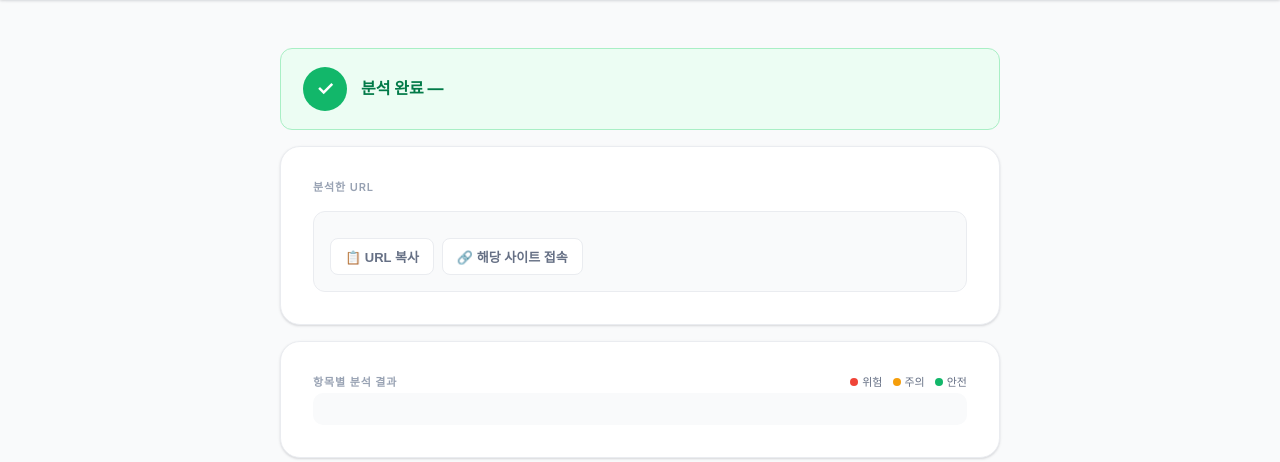
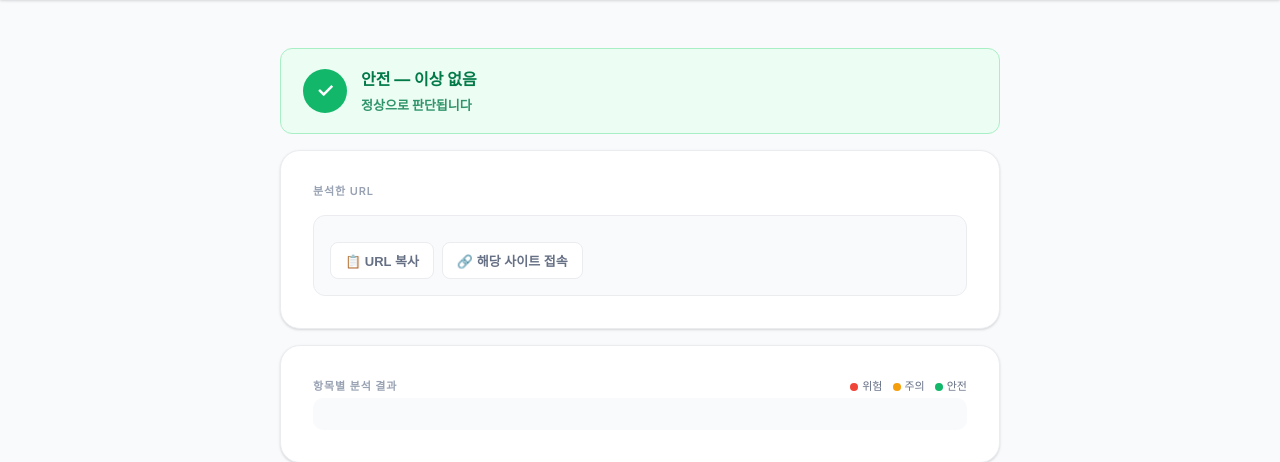
Before and after one commit to abffks99-create/Codeshot_amen, a Flask app: template templates/result_crawl.html in a window 1280 px wide. Shown: the part 64-526 px from the top of the page. Run offline with Flask 3, Linux system fonts and the light colour scheme; the template is opened without the code that fills it, so the values that code supplies are empty; parts of the project's set-up code (start-up, migrations or seed data) failed here and were passed over.

Commit message:
수정 사항 수정

```diff
--- a/app.py
+++ b/app.py
@@ -552,7 +552,7 @@ def upload():
             img_mime = mime_map.get(ext, 'image/jpeg')
             JSON_TEMPLATE = '''
 {
-  "level": "고위험 또는 중위험 또는 저위험 또는 안전 중 하나",
+  "level": "고위험 또는 주의 또는 안전 중 하나",
   "items": [
     {
       "status": "danger 또는 warning 또는 safe 중 하나",
@@ -617,10 +617,9 @@ def upload():
                 "safe는 해당 항목이 완전히 검증된 경우에만 사용하고, 불확실하면 warning을 사용하세요.\n\n"
                 "⚠️ level(전체 위험도) 판정 기준:\n"
                 "- 안전: 모든 항목이 100% 안전하고 피싱 요소가 전혀 없을 때만 사용\n"
-                "- 저위험: 의심 요소가 매우 적고 정상일 가능성이 높을 때\n"
-                "- 중위험: 확실하지 않거나 애매한 경우, 의심 요소가 일부 있을 때\n"
+                "- 주의: 의심 요소가 일부 있거나 확실하지 않은 경우 (저위험·중위험 모두 포함)\n"
                 "- 고위험: 피싱 패턴이 명확히 발견될 때\n"
-                "확실히 안전하다고 보장할 수 없으면 반드시 중위험 이상으로 판정하세요.\n\n"
+                "확실히 안전하다고 보장할 수 없으면 반드시 주의 이상으로 판정하세요.\n\n"
                 "답변은 반드시 한국어로 작성하고, JSON만 출력하세요.\n"
             )
             from google.genai import types as _gtypes
@@ -741,7 +740,7 @@ def crawl():
 
         JSON_TEMPLATE_CRAWL = '''
 {
-  "level": "고위험 또는 중위험 또는 저위험 또는 안전 중 하나",
+  "level": "고위험 또는 주의 또는 안전 중 하나",
   "items": [
     {
       "status": "danger 또는 warning 또는 safe 중 하나",
@@ -817,10 +816,9 @@ def crawl():
             "safe는 해당 항목이 완전히 검증된 경우에만 사용하고, 불확실하면 warning을 사용하세요.\n\n"
             "⚠️ level(전체 위험도) 판정 기준:\n"
             "- 안전: 공식 인증된 기관 사이트이고 모든 항목이 100% 안전할 때만 사용\n"
-            "- 저위험: 의심 요소가 매우 적고 정상일 가능성이 높을 때\n"
-            "- 중위험: 확실하지 않거나 애매한 경우, 의심 요소가 일부 있을 때\n"
+            "- 주의: 의심 요소가 일부 있거나 확실하지 않은 경우 (저위험·중위험 모두 포함)\n"
             "- 고위험: 피싱 패턴이 명확히 발견될 때\n"
-            "확실히 안전하다고 보장할 수 없으면 반드시 중위험 이상으로 판정하세요.\n\n"
+            "확실히 안전하다고 보장할 수 없으면 반드시 주의 이상으로 판정하세요.\n\n"
             "답변은 반드시 한국어로 작성하고, JSON만 출력하세요.\n"
         )
 
@@ -872,10 +870,9 @@ def crawl():
                 level_str = raw
 
             if '고위험' in level_str: critical_level = '고위험'
-            elif '중위험' in level_str: critical_level = '중위험'
-            elif '저위험' in level_str: critical_level = '저위험'
+            elif '주의' in level_str: critical_level = '주의'
             elif level_str.strip() == '안전': critical_level = '안전'
-            else: critical_level = '중위험'  # 불명확한 경우 안전 대신 중위험으로
+            else: critical_level = '주의'  # 불명확한 경우 주의로
             if is_blacklisted: critical_level = '고위험'
         except Exception as e:
             ai_result = friendly_ai_error(e); critical_level = '오류'
--- a/templates/result_crawl.html
+++ b/templates/result_crawl.html
@@ -98,14 +98,14 @@
 <div class="link-modal-bg" id="link-modal">
   <div class="link-modal">
     <div class="link-modal-icon">
-      {% if '고위험' in level %}⛔{% elif '중위험' in level %}⚠️{% else %}🔗{% endif %}
+      {% if '고위험' in level %}⛔{% elif '주의' in level %}⚠️{% else %}🔗{% endif %}
     </div>
     <div class="link-modal-title">외부 링크로 이동</div>
     <div class="link-modal-url">{{ result.cr_url }}</div>
     {% if '고위험' in level %}
     <div class="link-modal-warn">⚠ 고위험 URL입니다. 접속 시 개인정보 탈취·악성코드 감염 위험이 있습니다. 그래도 접속하시겠습니까?</div>
-    {% elif '중위험' in level %}
-    <div class="link-modal-warn">이 URL은 중위험으로 판정되었습니다. 신중하게 판단 후 접속하세요.</div>
+    {% elif '주의' in level %}
+    <div class="link-modal-warn">이 URL은 주의가 필요합니다. 신중하게 판단 후 접속하세요.</div>
     {% else %}
     <div class="link-modal-warn" style="color:#667085;">외부 사이트로 이동합니다. 항상 주의하세요.</div>
     {% endif %}
@@ -129,20 +129,17 @@
     <div><div style="font-size:16px;font-weight:700;">고위험 — 피싱 의심</div>
     <div style="font-size:13px;opacity:0.8;margin-top:2px;">즉시 접속을 중단하세요</div></div>
   </div>
-  {% elif '중위험' in level %}
+  {% elif '주의' in level %}
   <div class="result-danger" style="background:#FFFBEB;border-color:#FDE68A;color:#B45309;">
     <div class="result-icon" style="background:#F59E0B;color:#fff;">!</div>
-    <div><div style="font-size:16px;font-weight:700;">중위험 — 주의 필요</div></div>
-  </div>
-  {% elif '저위험' in level %}
-  <div class="result-safe" style="background:#EFF8FF;border-color:#B2DDFF;color:#175CD3;">
-    <div class="result-icon" style="background:#2E90FA;color:#fff;">✓</div>
-    <div><div style="font-size:16px;font-weight:700;">저위험 — 비교적 안전</div></div>
+    <div><div style="font-size:16px;font-weight:700;">주의 — 확인 필요</div>
+    <div style="font-size:13px;opacity:0.8;margin-top:2px;">신중하게 판단하세요</div></div>
   </div>
   {% else %}
   <div class="result-safe">
     <div class="result-icon icon-safe">✓</div>
-    <div><div style="font-size:16px;font-weight:700;">분석 완료 — {{ level }}</div></div>
+    <div><div style="font-size:16px;font-weight:700;">안전 — 이상 없음</div>
+    <div style="font-size:13px;opacity:0.8;margin-top:2px;">정상으로 판단됩니다</div></div>
   </div>
   {% endif %}
 
```
Also changed, not shown: templates/result_upload.html (+3 -9 lines).
